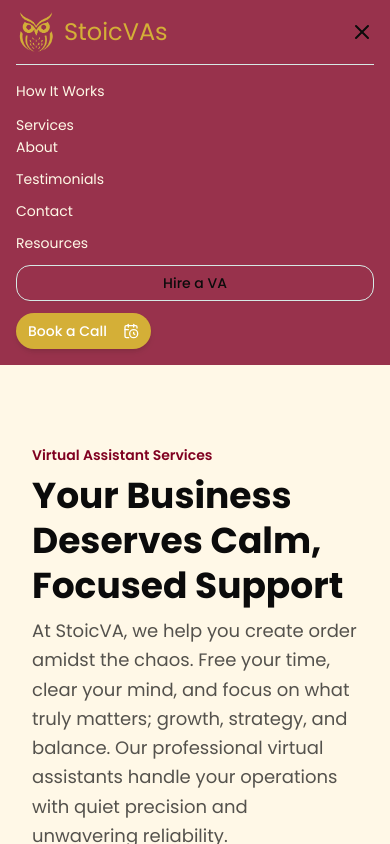
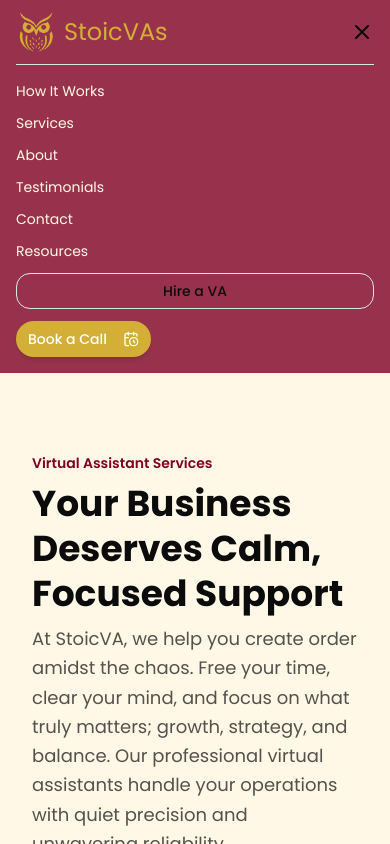
Before and after one commit to amCtrld/stoicva, a Next.js app: page / in a window 390 px wide. Both pictures are taken after a click on the button 362 px from the left and 32 px from the top of the page. Shown: the top 844 px of the page. Built offline with nearby package versions, Linux system fonts and the light colour scheme.

Commit message:
UI | Mobile nav spacing

```diff
--- a/components/navigation.tsx
+++ b/components/navigation.tsx
@@ -78,7 +78,7 @@ export function Navigation() {
             <Link href="/#how-it-works" className="block text-sm text-[#FFF8E7] hover:text-foreground">
               How It Works
             </Link>
-            <Link href="/services" className="text-sm text-[#FFF8E7] hover:text-foreground transition-colors">
+            <Link href="/services" className="block text-sm text-[#FFF8E7] hover:text-foreground transition-colors">
               Services
             </Link>
             <Link href="/#about" className="block text-sm text-[#FFF8E7] hover:text-foreground">
```
